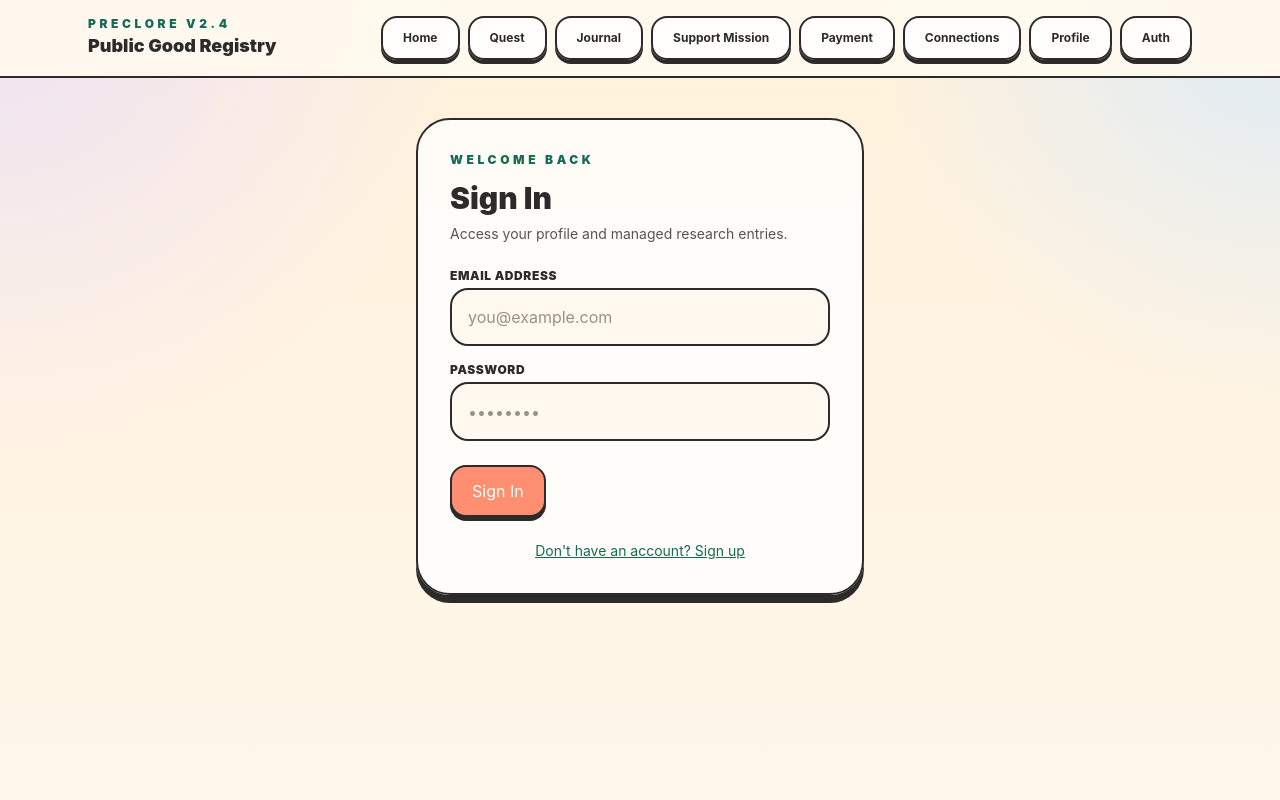
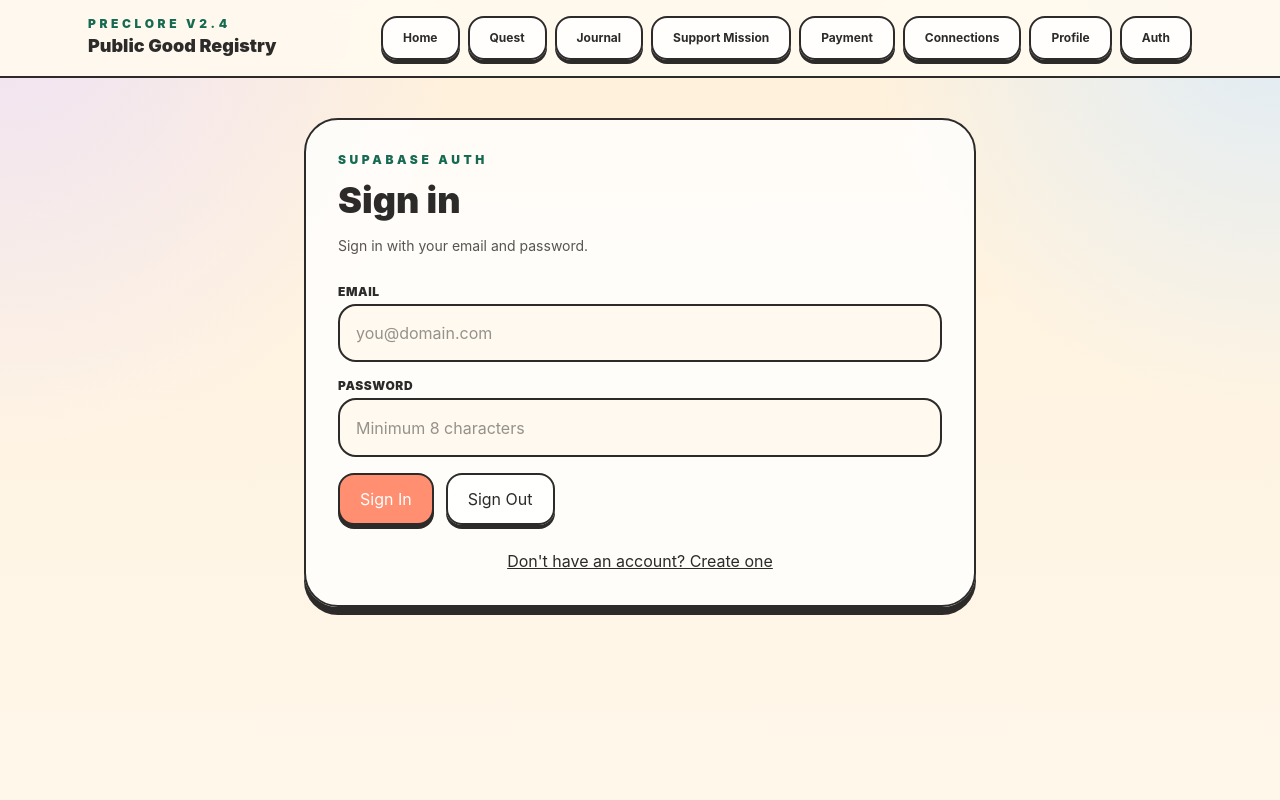
Before and after one commit to sai69692011-wq/Preclore, a Next.js app: page /auth in a window 1280 px wide. Shown: the top 800 px of the page. Built offline with nearby package versions, Linux system fonts and the light colour scheme; no server answers.

Commit message:
Refactor AuthPage component with validation and state

```diff
--- a/app/auth/page.jsx
+++ b/app/auth/page.jsx
@@ -1,20 +1,61 @@
 'use client';
 
-import { useState } from 'react';
+import Link from 'next/link';
+import { useMemo, useState } from 'react';
 import { useRouter } from 'next/navigation';
 import TactileButton from '@/components/ui/tactile-button';
 import { createClient } from '@/lib/supabase/browser';
+import { normalizeText } from '@/lib/utils';
+
+function isValidEmail(email) {
+  return /^[^\s@]+@[^\s@]+\.[^\s@]+$/.test(normalizeText(email));
+}
+
+function isValidPassword(password) {
+  return String(password || '').length >= 8;
+}
+
+function normalizeRole(role) {
+  if (role === 'student') return 'student';
+  if (role === 'mentor') return 'mentor';
+  if (role === 'alumni_readonly') return 'alumni_readonly';
+  return 'student';
+}
 
 export default function AuthPage() {
   const router = useRouter();
+  const [isSignUp, setIsSignUp] = useState(false);
   const [email, setEmail] = useState('');
   const [password, setPassword] = useState('');
-  const [isSignUp, setIsSignUp] = useState(false);
+  const [fullName, setFullName] = useState('');
+  const [role, setRole] = useState('student');
+  const [identifierId, setIdentifierId] = useState('');
+  const [marketingConsent, setMarketingConsent] = useState(true);
   const [loading, setLoading] = useState(false);
   const [message, setMessage] = useState('');
   const [error, setError] = useState('');
 
-  const supabase = createClient();
+  const emailError = useMemo(() => {
+    if (!email) return '';
+    return isValidEmail(email) ? '' : 'Enter a valid email address.';
+  }, [email]);
+
+  const passwordError = useMemo(() => {
+    if (!password) return '';
+    return isValidPassword(password) ? '' : 'Password must be at least 8 characters.';
+  }, [password]);
+
+  async function ensureProfileRow(supabase, user, profileInput = {}) {
+    if (!user?.id) return;
+
+    await supabase.from('users').upsert({
+      id: user.id,
+      username: `researcher-${user.id.slice(0, 8)}`,
+      display_name: normalizeText(profileInput.fullName) || null,
+      role: normalizeRole(profileInput.role),
+      updated_at: new Date().toISOString()
+    });
+  }
 
   async function handleAuth(event) {
     event.preventDefault();
@@ -22,54 +63,99 @@ export default function AuthPage() {
     setMessage('');
     setError('');
 
+    if (!isValidEmail(email)) {
+      setLoading(false);
+      setError('Enter a valid email address.');
+      return;
+    }
+
+    if (!isValidPassword(password)) {
+      setLoading(false);
+      setError('Password must be at least 8 characters.');
+      return;
+    }
+
+    const supabase = createClient();
+    const cleanEmail = normalizeText(email);
+
     if (isSignUp) {
-      const { error: signUpError } = await supabase.auth.signUp({
-        email,
+      const { data, error: signUpError } = await supabase.auth.signUp({
+        email: cleanEmail,
         password,
         options: {
-          emailRedirectTo: `${window.location.origin}/profile`
+          data: {
+            full_name: normalizeText(fullName),
+            role: normalizeRole(role),
+            identifier_id: normalizeText(identifierId),
+            marketing_opt_in: marketingConsent
+          }
         }
       });
 
+      if (signUpError) {
         setLoading(false);
-
-      if (signUpError) {
         setError(signUpError.message);
         return;
       }
 
-      setMessage('Check your email for the confirmation link!');
-    } else {
-      const { error: signInError } = await supabase.auth.signInWithPassword({
-        email,
+      if (data?.user && data?.session) {
+        await ensureProfileRow(supabase, data.user, {
+          fullName,
+          role
+        });
+        setLoading(false);
+        router.push('/profile');
+        router.refresh();
+        return;
+      }
+
+      setLoading(false);
+      setMessage('Account created successfully. You can now sign in.');
+      setIsSignUp(false);
+      return;
+    }
+
+    const { data, error: signInError } = await supabase.auth.signInWithPassword({
+      email: cleanEmail,
       password
     });
 
+    if (signInError) {
       setLoading(false);
-
-      if (signInError) {
       setError(signInError.message);
       return;
     }
 
+    if (data?.user) {
+      await ensureProfileRow(supabase, data.user);
+    }
+
+    setLoading(false);
     router.push('/profile');
     router.refresh();
   }
+
+  async function signOut() {
+    const supabase = createClient();
+    await supabase.auth.signOut();
+    setMessage('Signed out.');
+    setError('');
   }
 
   return (
-    <div className="mx-auto max-w-md rounded-[34px] border-2 border-ink bg-white/80 p-8 shadow-[0_8px_0_0_rgba(44,43,42,1)]">
+    <div className="mx-auto max-w-2xl rounded-[34px] border-2 border-ink bg-white/80 p-8 shadow-[0_8px_0_0_rgba(44,43,42,1)]">
       <div className="text-xs font-black uppercase tracking-[0.3em] text-forest">
-        {isSignUp ? 'Create Account' : 'Welcome Back'}
+        Supabase Auth
       </div>
 
-      <h1 className="mt-3 text-3xl font-black text-ink">
-        {isSignUp ? 'Join Preclore' : 'Sign In'}
+      <h1 className="mt-3 text-4xl font-black text-ink">
+        {isSignUp ? 'Create your account' : 'Sign in'}
       </h1>
-      <p className="mt-2 text-sm text-ink/80">
+
+      <p className="mt-3 text-sm leading-7 text-ink/80">
         {isSignUp
-          ? 'Register to start submitting and tracking research quests.'
-          : 'Access your profile and managed research entries.'}
+          ? 'Register your details to access Preclore research tools.'
+          : 'Sign in with your email and password.'}
       </p>
 
       {error ? (
@@ -85,19 +171,73 @@ export default function AuthPage() {
       ) : null}
 
       <form onSubmit={handleAuth} className="mt-6 space-y-4">
+        {isSignUp ? (
+          <>
             <div>
               <label className="mb-1 block text-xs font-black uppercase tracking-wider text-ink">
-            Email Address
+                Full Name
+              </label>
+              <input
+                type="text"
+                value={fullName}
+                onChange={(event) => setFullName(event.target.value)}
+                required={isSignUp}
+                className="field"
+                placeholder="Jane Doe"
+              />
+            </div>
+
+            <div>
+              <label className="mb-1 block text-xs font-black uppercase tracking-wider text-ink">
+                Role
+              </label>
+              <select
+                value={role}
+                onChange={(event) => setRole(event.target.value)}
+                className="field"
+              >
+                <option value="student">Student</option>
+                <option value="mentor">Teacher / Mentor</option>
+                <option value="alumni_readonly">Guest / Independent Viewer</option>
+              </select>
+            </div>
+
+            {role !== 'alumni_readonly' ? (
+              <div>
+                <label className="mb-1 block text-xs font-black uppercase tracking-wider text-ink">
+                  {role === 'student' ? 'Student ID' : 'Mentor ID'}
+                </label>
+                <input
+                  type="text"
+                  value={identifierId}
+                  onChange={(event) => setIdentifierId(event.target.value)}
+                  className="field"
+                  placeholder={role === 'student' ? 'e.g., STU-2026-001' : 'e.g., MTR-2026-999'}
+                />
+              </div>
+            ) : null}
+          </>
+        ) : null}
+
+        <div>
+          <label className="mb-1 block text-xs font-black uppercase tracking-wider text-ink">
+            Email
           </label>
           <input
             type="email"
             value={email}
-            onChange={(e) => setEmail(e.target.value)}
+            onChange={(event) => setEmail(event.target.value)}
+            required
             className="field"
-            placeholder="you@example.com"
-            required
+            placeholder="you@domain.com"
           />
         </div>
+
+        {emailError ? (
+          <div className="rounded-2xl border-2 border-ink bg-peach p-3 text-sm font-semibold text-ink">
+            {emailError}
+          </div>
+        ) : null}
 
         <div>
           <label className="mb-1 block text-xs font-black uppercase tracking-wider text-ink">
@@ -106,29 +246,74 @@ export default function AuthPage() {
           <input
             type="password"
             value={password}
-            onChange={(e) => setPassword(e.target.value)}
+            onChange={(event) => setPassword(event.target.value)}
+            required
             className="field"
-            placeholder="••••••••"
-            required
+            placeholder="Minimum 8 characters"
           />
         </div>
 
-        <div className="pt-2">
-          <TactileButton type="submit" disabled={loading} variant="primary">
-            {loading ? 'Processing...' : isSignUp ? 'Sign Up' : 'Sign In'}
+        {passwordError ? (
+          <div className="rounded-2xl border-2 border-ink bg-peach p-3 text-sm font-semibold text-ink">
+            {passwordError}
+          </div>
+        ) : null}
+
+        {isSignUp ? (
+          <>
+            <div className="flex items-start gap-2 pt-2">
+              <input
+                type="checkbox"
+                id="marketing"
+                checked={marketingConsent}
+                onChange={(event) => setMarketingConsent(event.target.checked)}
+                className="mt-1 h-4 w-4 rounded border-2 border-ink accent-ink"
+              />
+              <label htmlFor="marketing" className="text-xs leading-snug text-ink/80">
+                I agree to receive updates, research roundups, and platform announcements regarding Preclore.
+              </label>
+            </div>
+
+            <p className="mt-4 text-center text-xs text-ink/70">
+              By signing up, you agree to our{' '}
+              <Link href="/terms" className="underline font-semibold hover:text-coral">
+                Terms of Service
+              </Link>{' '}
+              and{' '}
+              <Link href="/privacy" className="underline font-semibold hover:text-coral">
+                Privacy Policy
+              </Link>
+              .
+            </p>
+          </>
+        ) : null}
+
+        <div className="flex flex-wrap gap-3">
+          <TactileButton
+            type="submit"
+            disabled={loading || Boolean(emailError) || Boolean(passwordError)}
+            variant="primary"
+          >
+            {loading ? 'Processing...' : isSignUp ? 'Create Account' : 'Sign In'}
+          </TactileButton>
+
+          <TactileButton type="button" onClick={signOut} variant="ghost">
+            Sign Out
           </TactileButton>
         </div>
       </form>
 
-      <div className="mt-6 text-center text-sm">
+      <div className="mt-6 text-center">
         <button
           type="button"
-          onClick={() => setIsSignUp(!isSignUp)}
-          className="font-bold text-forest underline hover:text-ink"
+          onClick={() => {
+            setIsSignUp(!isSignUp);
+            setError('');
+            setMessage('');
+          }}
+          className="text-sm font-semibold underline hover:text-coral"
         >
-          {isSignUp
-            ? 'Already have an account? Sign in'
-            : "Don't have an account? Sign up"}
+          {isSignUp ? 'Already have an account? Sign in' : "Don't have an account? Create one"}
         </button>
       </div>
     </div>
```
Lines whose indentation alone changed are shown as unchanged.
